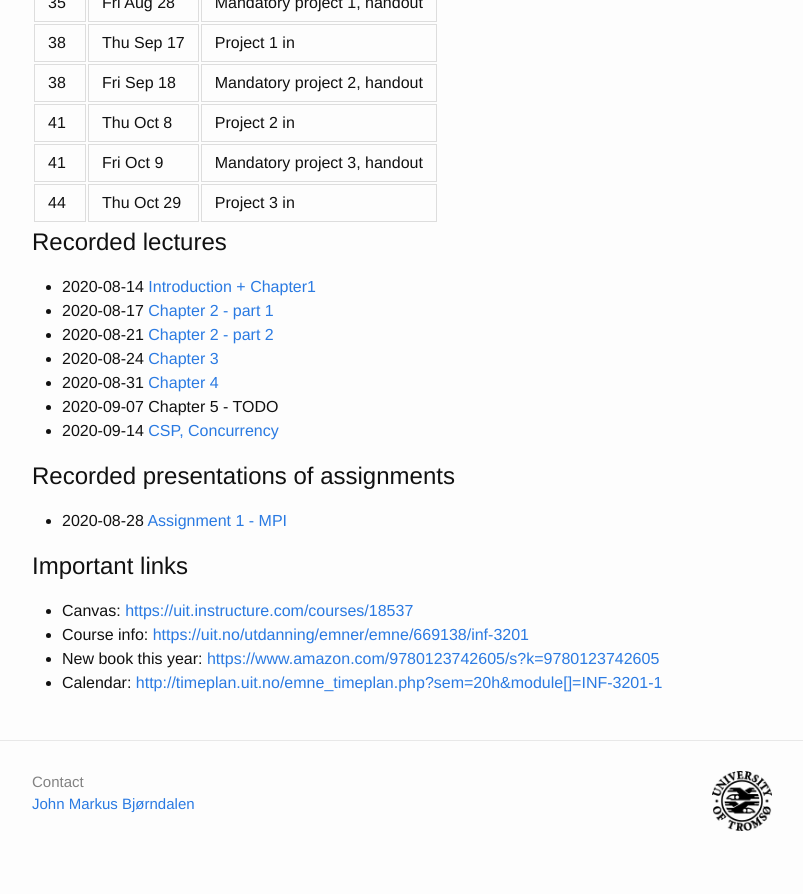
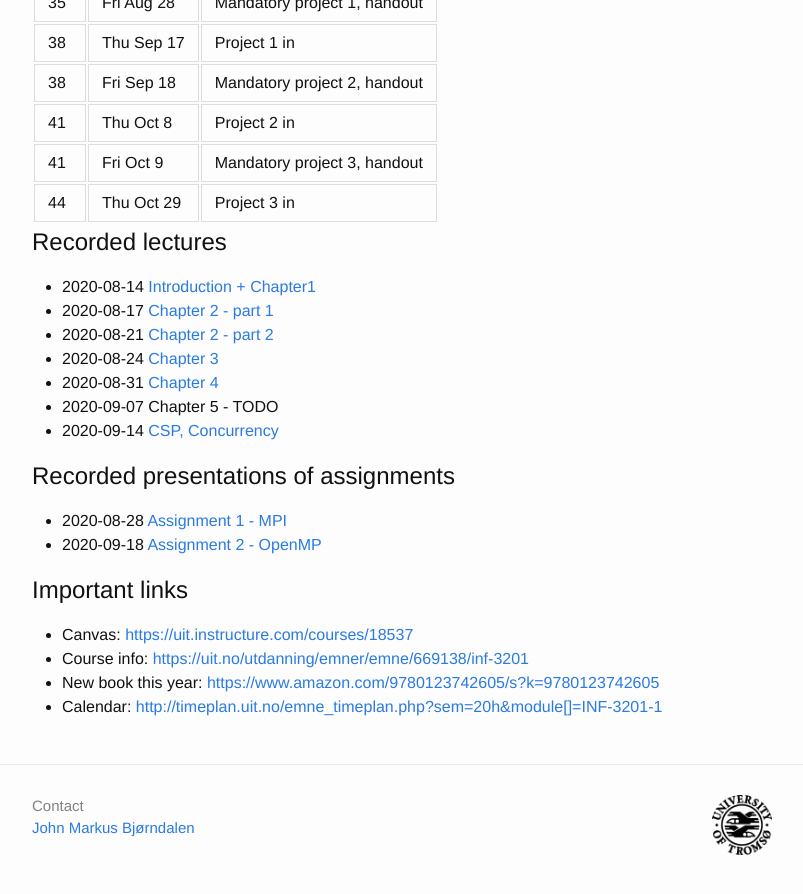
Before and after one commit to uit-inf-3201-h20/uit-inf-3201-h20.github.io, a Jekyll site: the page built from index.md, in a window 1280 px wide and 900 px high, scrolled down 3085 px. Shown: the top 894 px of the window, without its empty margins (238-1041 px from the left). Built offline with Jekyll 4.4.1, drawn with Linux system fonts in a browser that asks for light colours; our own code applies the rules of GitHub Pages for plain Markdown files.

Commit message:
Added link to the Assignment-2 presentation

```diff
--- a/index.md
+++ b/index.md
@@ -108,6 +108,7 @@ Links/notes to lecture plan
 
 ## Recorded presentations of assignments
 * 2020-08-28 [Assignment 1 - MPI](https://mediasite.uit.no/Mediasite/Play/cd877206cf904316bad7365ee47c677b1d)
+* 2020-09-18 [Assignment 2 - OpenMP](https://mediasite.uit.no/Mediasite/Play/9929d39e2b814db0b56e25cb1b0eaba21d)
 
 ## Important links
 
```
